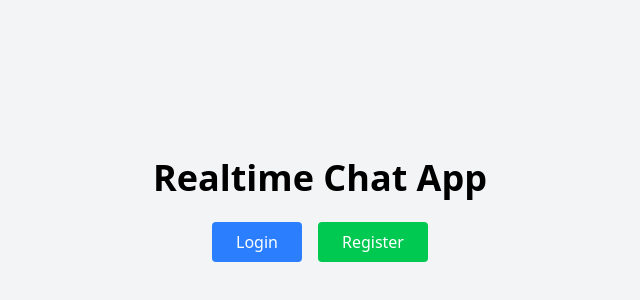
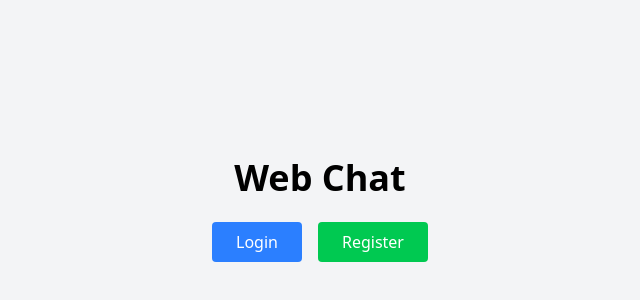
Before and after one commit to Gowtham-2412/WebChat-frontend, a React (Vite) app: page / in a window 1280 px wide. Shown: the part 190-490 px from the top of the page, without its empty margins (320-960 px from the left). Built offline with nearby package versions, Linux system fonts and the light colour scheme.

Commit message:
vercel deployment changes

```diff
--- a/index.html
+++ b/index.html
@@ -4,7 +4,7 @@
     <meta charset="UTF-8" />
     <link rel="icon" type="image/svg+xml" href="/vite.svg" />
     <meta name="viewport" content="width=device-width, initial-scale=1.0" />
-    <title>client</title>
+    <title>WebChat</title>
   </head>
   <body>
     <div id="root"></div>
--- a/src/pages/Home.jsx
+++ b/src/pages/Home.jsx
@@ -5,7 +5,7 @@
 
     return (
         <div className="h-screen flex flex-col items-center justify-center bg-gray-100">
-            <h1 className="text-4xl font-bold mb-6">Realtime Chat App</h1>
+            <h1 className="text-4xl font-bold mb-6">Web Chat</h1>
 
             <div className="space-x-4">
                 <button
```
